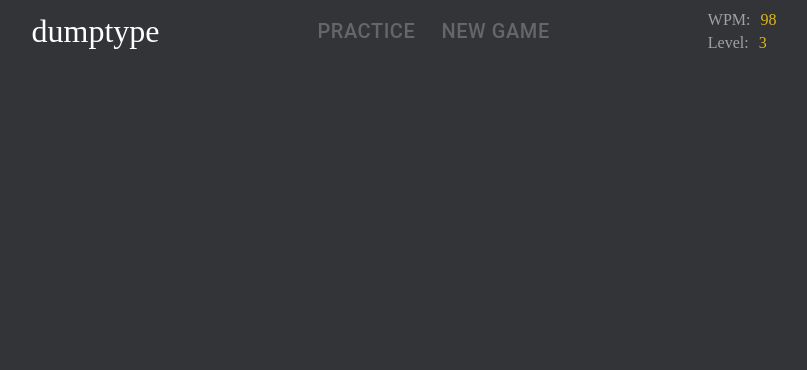
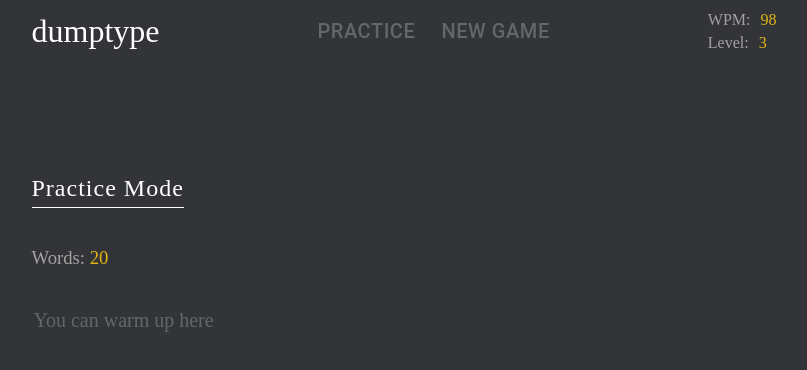
Before and after one commit to SimeJadrijev/Internship-16-SpeedType, a React (Vite) app: page / in a window 1280 px wide. Shown: the top 370 px of the page, without its empty margins (236-1043 px from the left). Built offline with nearby package versions, Linux system fonts and the light colour scheme; a web font is replaced by a local one.

Commit message:
finished the practice mode design

```diff
--- a/src/App.jsx
+++ b/src/App.jsx
@@ -1,12 +1,14 @@
 import { StyledEngineProvider } from "@mui/material";
 import "./App.css";
 import Header from "./components/Header";
+import Practice from "./components/Practice";
 
 function App() {
   return (
     <>
       <StyledEngineProvider injectFirst>
         <Header />
+        <Practice />
       </StyledEngineProvider>
     </>
   );
--- /dev/null
+++ b/src/components/Practice/Practice.jsx
@@ -0,0 +1,27 @@
+import { TextField } from "@mui/material";
+import c from "./index.module.css";
+
+const Practice = () => {
+  return (
+    <>
+      <h2>Practice Mode</h2>
+      <h3>
+        Words: <span>20</span>
+      </h3>
+      <textarea
+        placeholder="You can warm up here"
+        name=""
+        id="myInput"
+      ></textarea>
+    </>
+  );
+};
+
+<TextField
+  id="outlined-basic"
+  label="practice field"
+  varient="outlined"
+  className={c.practiceInputField}
+/>;
+
+export default Practice;
--- /dev/null
+++ b/src/components/Practice/index.js
@@ -0,0 +1,2 @@
+import Practice from "./Practice";
+export default Practice;
--- /dev/null
+++ b/src/components/Practice/index.module.css
@@ -0,0 +1,46 @@
+.practiceInputField{
+    width: 790px;
+    outline: 1px solid var(--light-gray);
+    border-radius: 2px;
+    border: none;
+    outline: none;
+}
+textarea{
+    background-color: transparent;
+    border-radius: 10px;
+    margin-top: 20px;
+    border: none;
+    font-family: "Fuse-text";
+    font-size: 20px;
+    width: 100%;
+    height: 200px;
+    resize: none;
+
+    color: var(--dirty-white);
+}
+textarea:focus{
+    /* outline: 1px solid rgba(255, 255, 255, 0.136); */
+    outline: none;
+}
+textarea::placeholder{
+    color: var(--light-gray);
+
+}
+textarea::-webkit-scrollbar{
+    display: none;
+}
+h2{
+    margin-top: 120px;
+    color: white;
+    letter-spacing: 1px;
+    font-weight: 100;
+    border-bottom: 1px solid white;
+    display: inline-block;
+    padding-bottom: 5px;
+}
+h3{
+    font-weight: 100;
+}
+h3 span{
+    color: var(--yellow);
+}
--- a/src/index.css
+++ b/src/index.css
@@ -19,7 +19,7 @@
 
 :root{
     background-color: var(--gray);
-    color: var(--yellow);
+    color: var(--dirty-white);
     font-family: "Fuse-text";
     display: flex;
     width: 100%;
```
